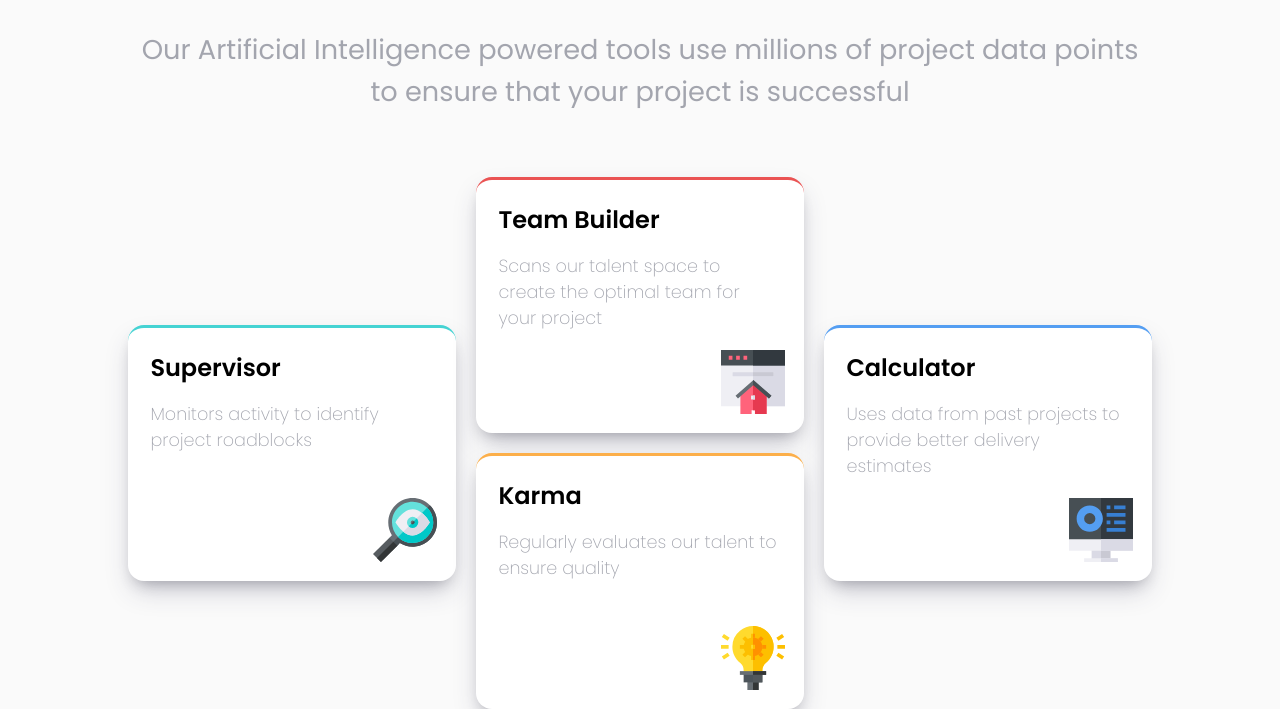
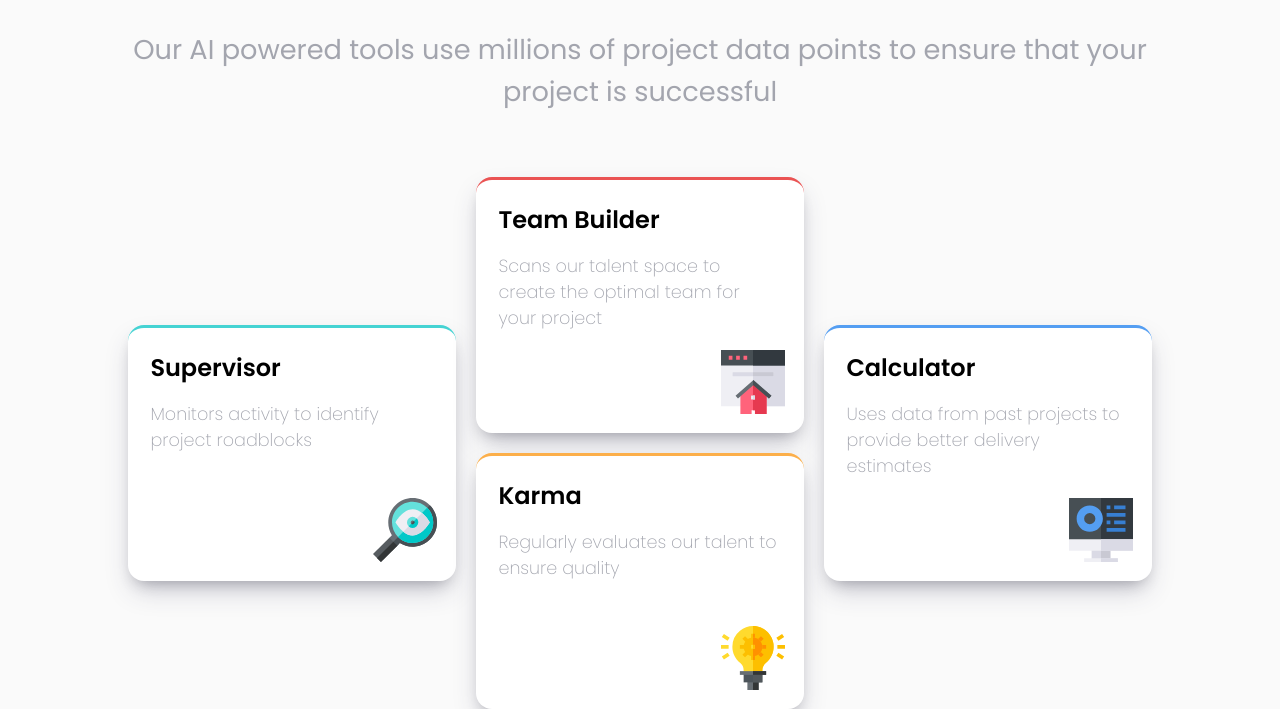
Before and after one commit to Martyna2304/four-card, a plain HTML site: page index.html in a window 1280 px wide. Shown: the part 187-896 px from the top of the page. Drawn offline with Linux system fonts and the light colour scheme.

Commit message:
Some changes in description

```diff
--- a/index.html
+++ b/index.html
@@ -15,7 +15,7 @@
     <div class="hero">
         <h1 class="title">Reliable, efficient delivery</h1>
         <h1 class="subtitle">Powered by Technology</h1>
-        <p class="description">Our Artificial Intelligence powered tools use millions of project data points
+        <p class="description">Our AI powered tools use millions of project data points
             to ensure that your project is successful</p>
     </div>
 
```
